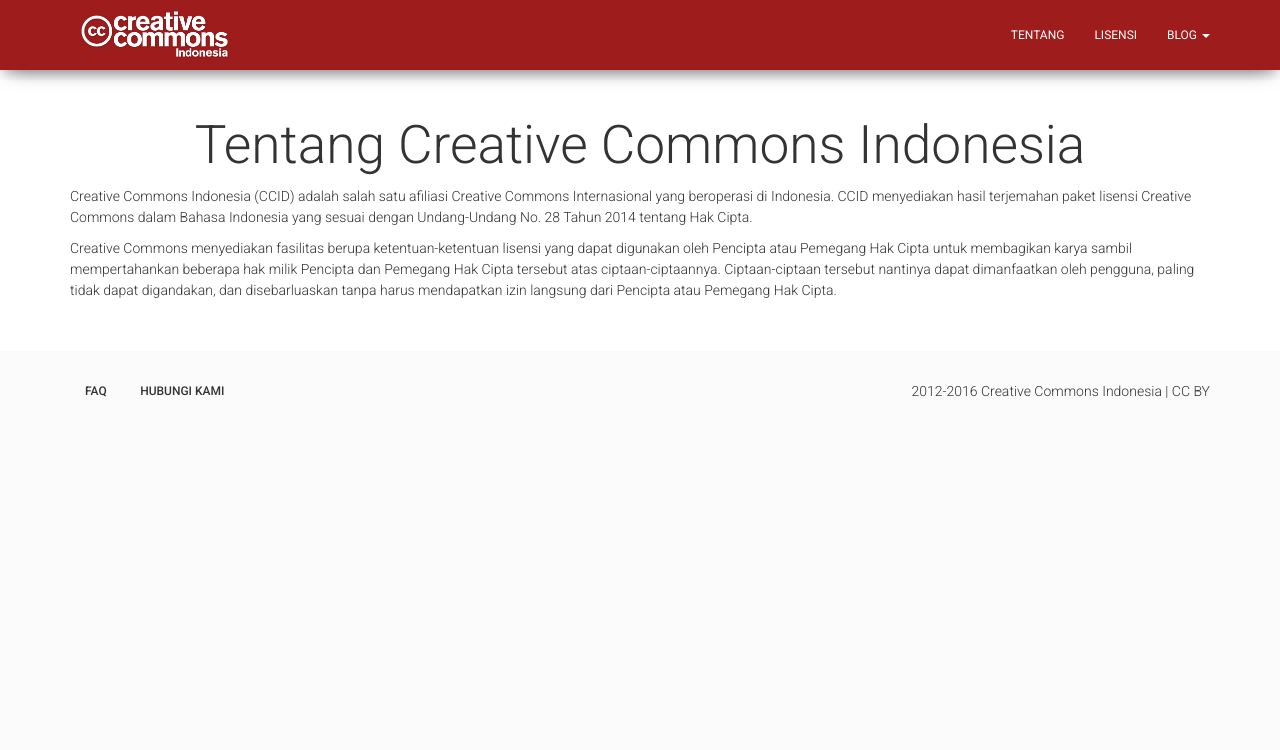
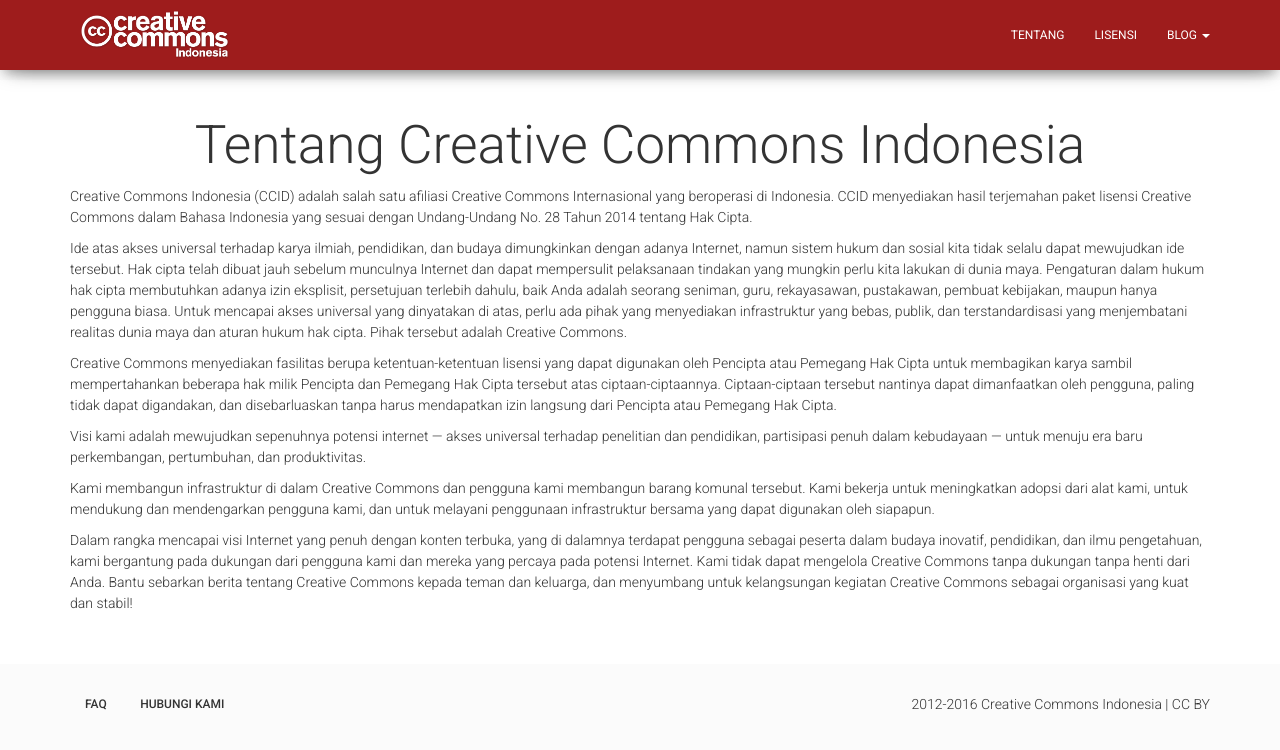
Before and after one commit to RioSatria/CCID, a Jekyll site: the page built from tentang.html, in a window 1280 px wide. Shown: the top 750 px of the page. Built offline with Jekyll 4.4.1, drawn with Linux system fonts in a browser that asks for light colours; nearby versions of some CDN libraries.

Commit message:
Update tentang.html

```diff
--- a/tentang.html
+++ b/tentang.html
@@ -13,9 +13,12 @@
                 </div>
             	<div class="row">
                     <div class="col-lg-12">
-                      <p>Creative Commons Indonesia (CCID) adalah salah satu afiliasi Creative Commons Internasional yang beroperasi di Indonesia. CCID menyediakan hasil terjemahan paket lisensi Creative Commons dalam Bahasa Indonesia yang sesuai dengan Undang-Undang No. 28 Tahun 2014 tentang Hak Cipta.</p>
-			<p> Creative Commons menyediakan fasilitas berupa ketentuan-ketentuan lisensi yang dapat digunakan oleh Pencipta atau Pemegang Hak Cipta untuk membagikan karya sambil mempertahankan beberapa hak milik Pencipta dan Pemegang Hak Cipta tersebut atas ciptaan-ciptaannya. Ciptaan-ciptaan tersebut nantinya dapat dimanfaatkan oleh pengguna, paling tidak dapat digandakan, dan disebarluaskan tanpa harus mendapatkan izin langsung dari Pencipta atau Pemegang Hak Cipta.
-			</p>
+			<p>Creative Commons Indonesia (CCID) adalah salah satu afiliasi Creative Commons Internasional yang beroperasi di Indonesia. CCID menyediakan hasil terjemahan paket lisensi Creative Commons dalam Bahasa Indonesia yang sesuai dengan Undang-Undang No. 28 Tahun 2014 tentang Hak Cipta.</p>
+			<p>Ide atas akses universal terhadap karya ilmiah, pendidikan, dan budaya dimungkinkan dengan adanya Internet, namun sistem hukum dan sosial kita tidak selalu dapat mewujudkan ide tersebut. Hak cipta telah dibuat jauh sebelum munculnya Internet dan dapat mempersulit pelaksanaan tindakan yang mungkin perlu kita lakukan di dunia maya. Pengaturan dalam hukum hak cipta membutuhkan adanya izin eksplisit, persetujuan terlebih dahulu, baik Anda adalah seorang seniman, guru, rekayasawan, pustakawan, pembuat kebijakan, maupun hanya pengguna biasa. Untuk mencapai akses universal yang dinyatakan di atas, perlu ada pihak yang menyediakan infrastruktur yang bebas, publik, dan terstandardisasi yang menjembatani realitas dunia maya dan aturan hukum hak cipta. Pihak tersebut adalah Creative Commons.</p>
+			<p> Creative Commons menyediakan fasilitas berupa ketentuan-ketentuan lisensi yang dapat digunakan oleh Pencipta atau Pemegang Hak Cipta untuk membagikan karya sambil mempertahankan beberapa hak milik Pencipta dan Pemegang Hak Cipta tersebut atas ciptaan-ciptaannya. Ciptaan-ciptaan tersebut nantinya dapat dimanfaatkan oleh pengguna, paling tidak dapat digandakan, dan disebarluaskan tanpa harus mendapatkan izin langsung dari Pencipta atau Pemegang Hak Cipta.</p>
+			<p>Visi kami adalah mewujudkan sepenuhnya potensi internet — akses universal terhadap penelitian dan pendidikan, partisipasi penuh dalam kebudayaan — untuk menuju era baru perkembangan, pertumbuhan, dan produktivitas.</p>
+			<p>Kami membangun infrastruktur di dalam Creative Commons dan pengguna kami membangun barang komunal tersebut. Kami bekerja untuk meningkatkan adopsi dari alat kami, untuk mendukung dan mendengarkan pengguna kami, dan untuk melayani penggunaan infrastruktur bersama yang dapat digunakan oleh siapapun.</p>
+			<p>Dalam rangka mencapai visi Internet yang penuh dengan konten terbuka, yang di dalamnya terdapat pengguna sebagai peserta dalam budaya inovatif, pendidikan, dan ilmu pengetahuan, kami bergantung pada dukungan dari pengguna kami dan mereka yang percaya pada potensi Internet. Kami tidak dapat mengelola Creative Commons tanpa dukungan tanpa henti dari Anda. Bantu sebarkan berita tentang Creative Commons kepada teman dan keluarga, dan menyumbang untuk kelangsungan kegiatan Creative Commons sebagai organisasi yang kuat dan stabil!</p>
                     </div>
                 </div>
             </div>
```
